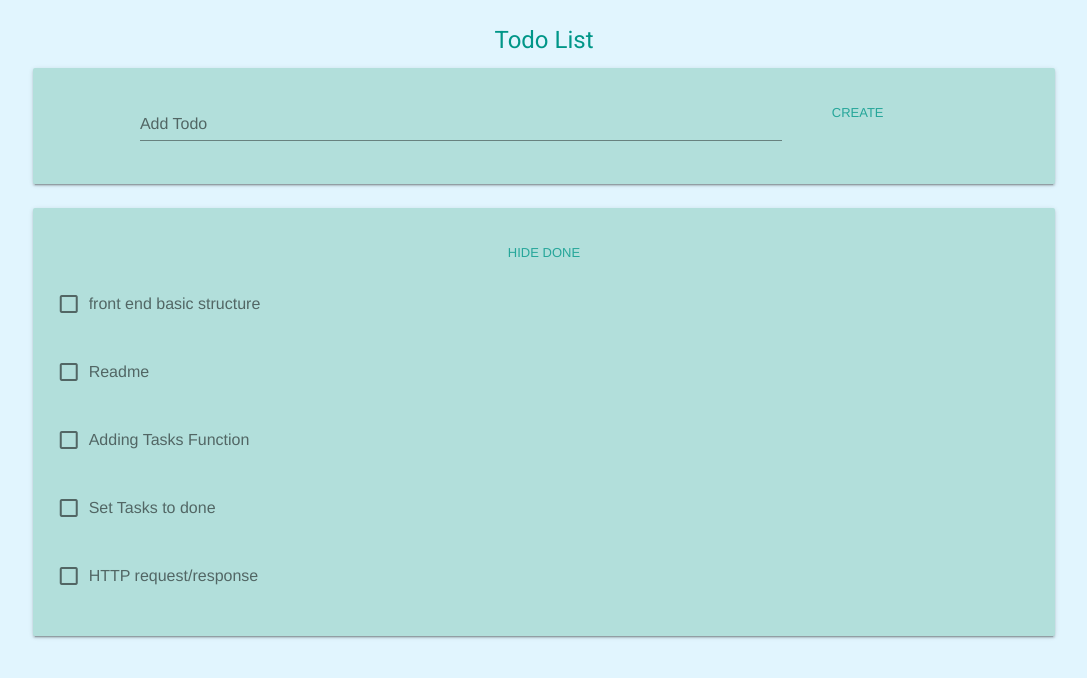
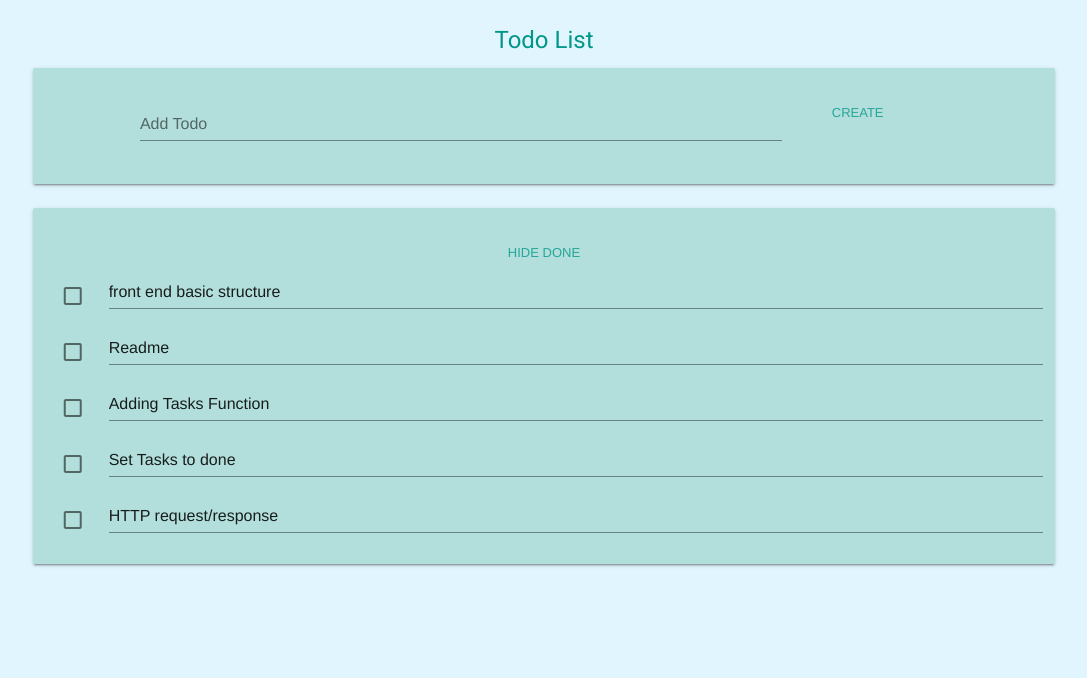
Before and after one commit to 0x3fc/todo-list, a Vue app: page / in a window 1280 px wide. Shown: the top 678 px of the page, without its empty margins (96-1183 px from the left). Built offline with nearby package versions, Linux system fonts and the light colour scheme.

Commit message:
TDLS-6: Edit Style

```diff
--- a/src/components/TodoItems.vue
+++ b/src/components/TodoItems.vue
@@ -1,12 +1,18 @@
 <template>
     <v-container>
         <v-btn flat buttom small color="teal lighten-1" @click="toggleShowDone">{{ this.$data.showFinished ? "Hide" : "Show" }} Done</v-btn>
-        <div v-for="undoneTask in undoneTasks" :key="undoneTask.id" @click="markTaskAsFinished(undoneTask)">
-            <v-checkbox color="teal lighten-1" :label="undoneTask.name" />
+        <div v-for="undoneTask in undoneTasks" :key="undoneTask.id">
+            <v-layout align-center>
+                <v-checkbox class="shrink mt-1 mb-1 mr-3 ml-3" color="teal lighten-1" hide-details @click="markTaskAsFinished(undoneTask)" />
+                <v-text-field :value="undoneTask.name" color="teal lighten-1"></v-text-field>
+            </v-layout>
         </div>
         <v-spacer />
-        <div v-for="finishedTask in finishedTasks" :key="finishedTask.id" v-if="showFinished" @click="markTaskAsUndone(finishedTask)">
-            <v-checkbox color="teal lighten-1" :label="finishedTask.name" input-value="true" />
+        <div v-for="finishedTask in finishedTasks" :key="finishedTask.id" v-if="showFinished">
+            <v-layout align-center>
+                <v-checkbox class="shrink mt-1 mb-1 mr-3 ml-3" color="teal lighten-1" hide-details @click="markTaskAsUndone(finishedTask)" input-value="true" />
+                <v-text-field :value="finishedTask.name" color="teal lighten-1"></v-text-field>
+            </v-layout>
         </div>
     </v-container>
 </template>
```
